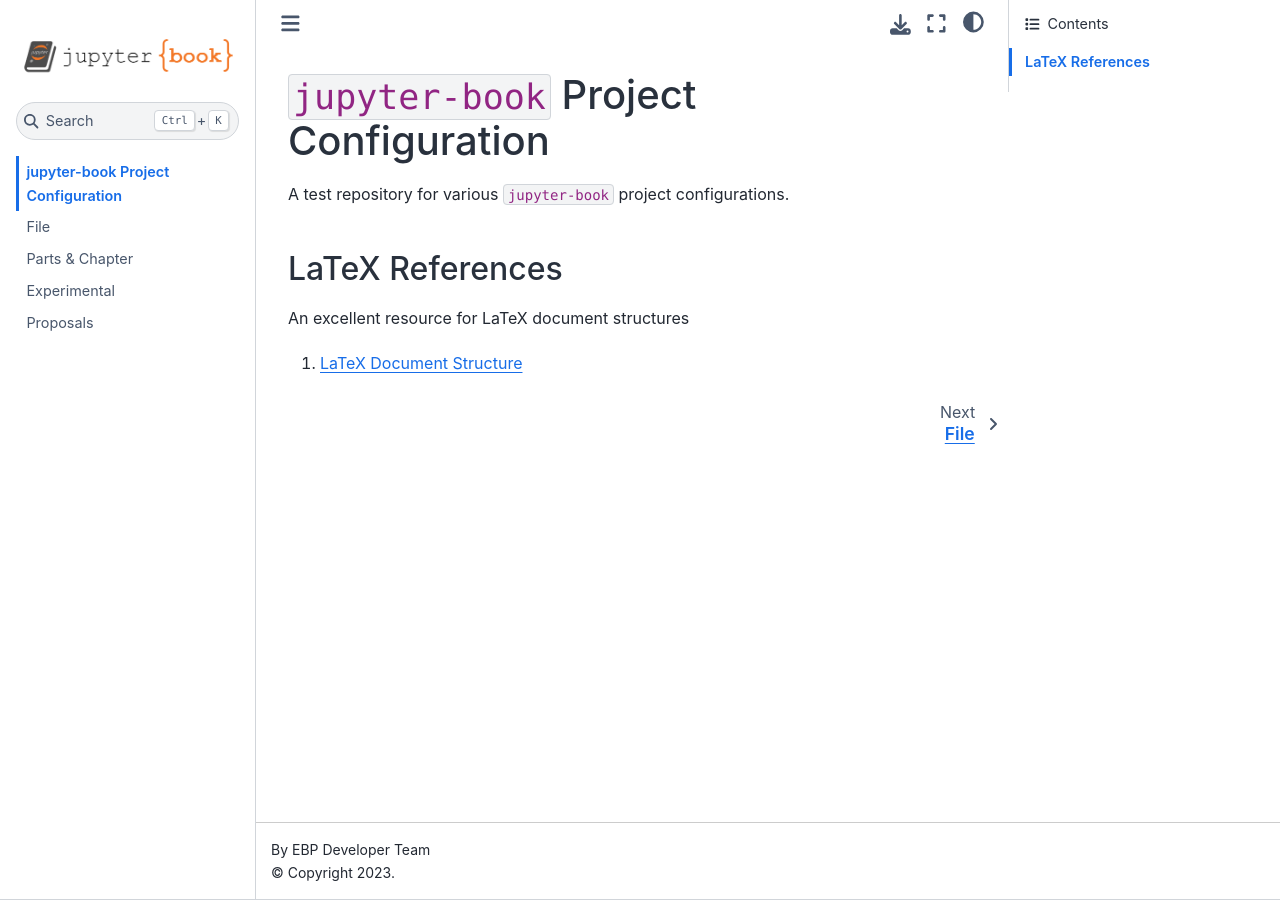
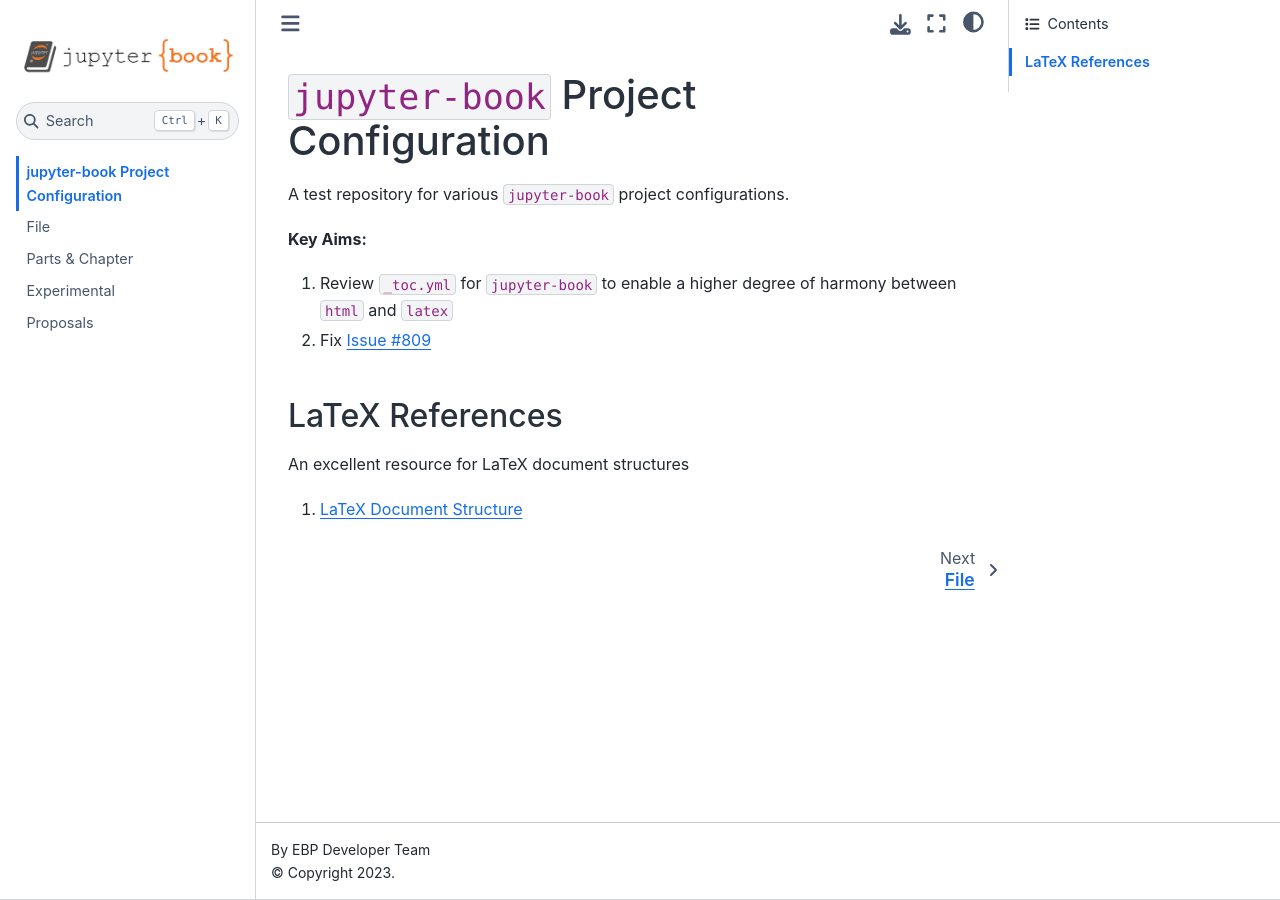
Before and after one commit to mmcky/ebp-test-projectstructure, a Jupyter Book: the page built from doc/intro.md, in a window 1280 px wide. Built offline with Jupyter Book 1.0.4 settings and Sphinx 7.4.7 and the Sphinx Book theme 1.1.4, drawn with Linux system fonts in a browser that asks for light colours.

Commit message:
update front page

```diff
--- a/doc/intro.md
+++ b/doc/intro.md
@@ -1,6 +1,11 @@
 # `jupyter-book` Project Configuration
 
 A test repository for various `jupyter-book` project configurations.
+
+**Key Aims:**
+1. Review `_toc.yml` for `jupyter-book` to enable a higher degree of harmony
+   between `html` and `latex`
+2. Fix [Issue #809](https://github.com/executablebooks/jupyter-book/issues/809)
 
 ## LaTeX References
 
```
